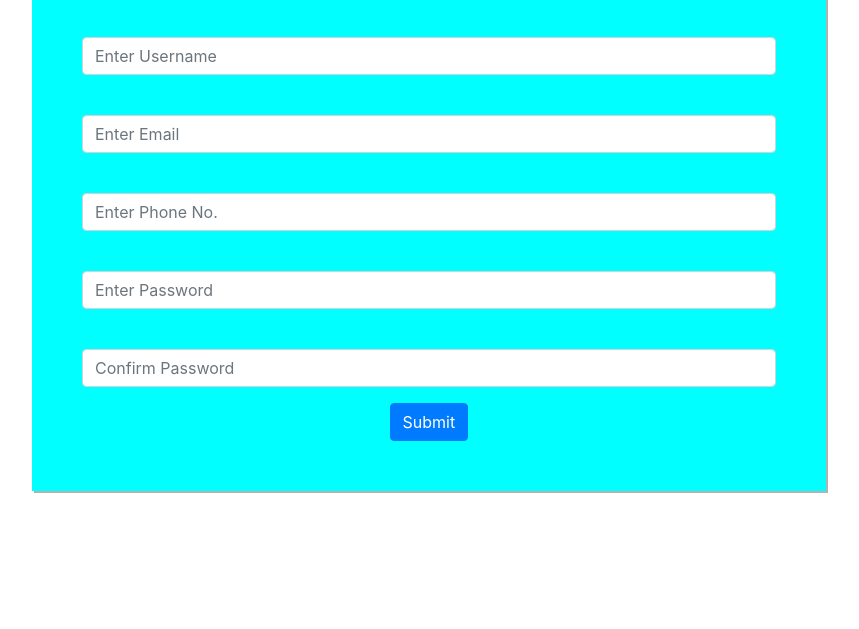
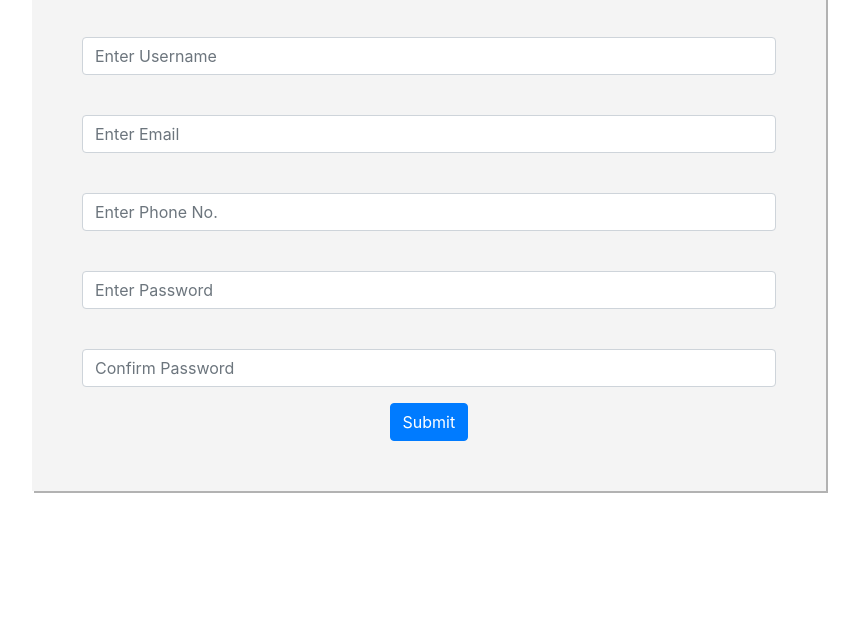
Before and after one commit to Rohit-web-dev/srv_test_pages, a plain HTML site: page Validation/index.html in a window 1280 px wide. Shown: the part 171-800 px from the top of the page, without its empty margins (53-912 px from the left). Drawn offline with nearby package versions, Linux system fonts and the light colour scheme.

Commit message:
Update style.css

```diff
--- a/Validation/style.css
+++ b/Validation/style.css
@@ -11,7 +11,7 @@
 	display: table-cell;
 	text-align: center;
 	vertical-align: middle;
-	background-color: cyan;
+	background-color: #f4f4f4;
 	box-shadow: 2px 2px 0 0 rgba(0,0,0,0.3);
 }
 label{
```
